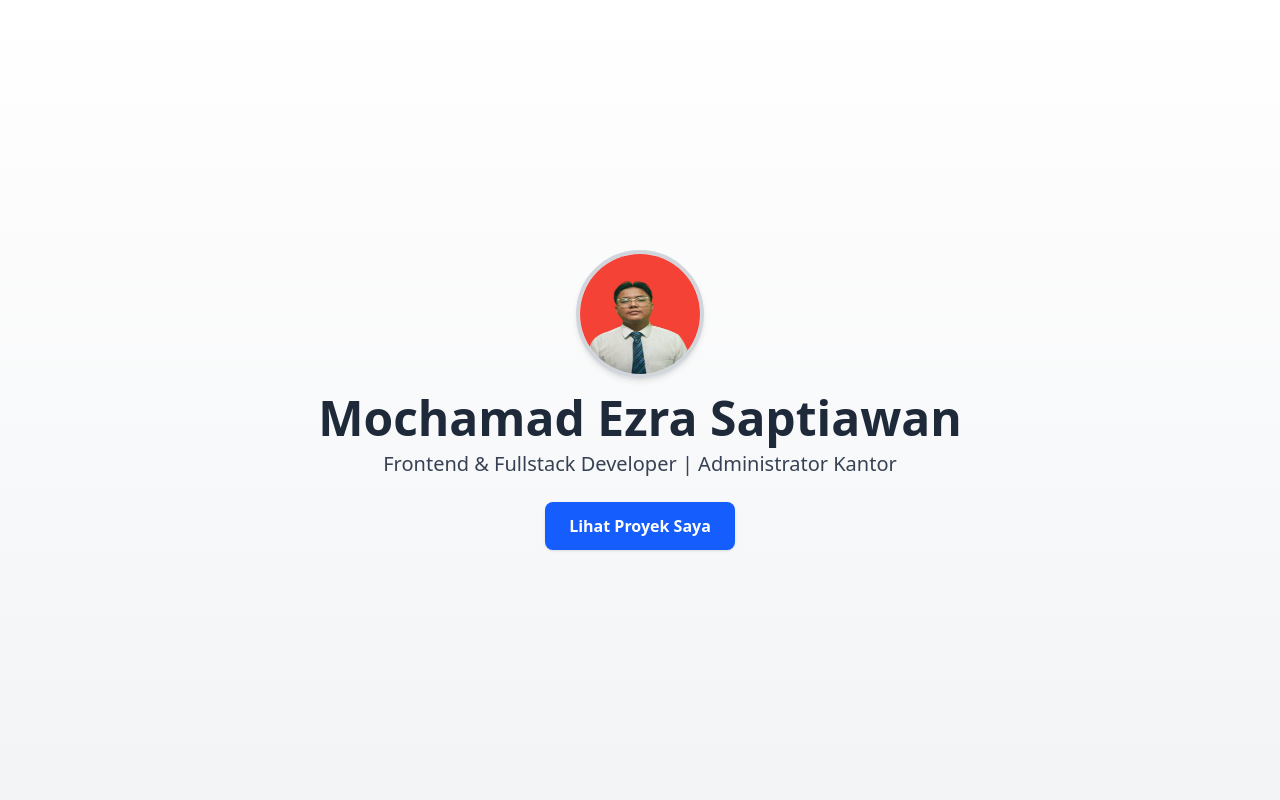
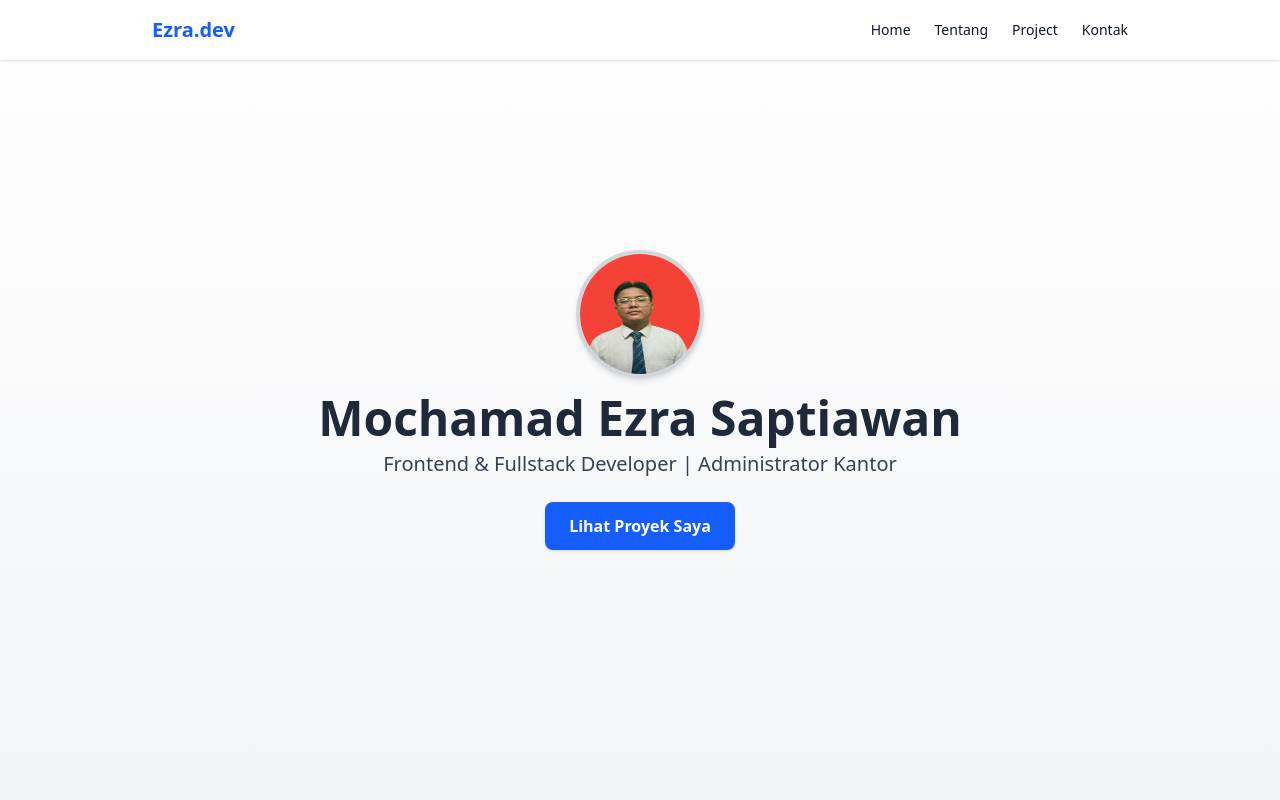
Before and after one commit to kingslayer902/portoflio, a Vue app: page / in a window 1280 px wide. Shown: the top 800 px of the page. Built offline with nearby package versions, Linux system fonts and the light colour scheme.

Commit message:
ubah app sedikit

```diff
--- a/src/App.vue
+++ b/src/App.vue
@@ -4,6 +4,7 @@
     <ProjectSection />
     <AboutSection />
     <FooterSection />
+    <Navbar/>
   </div>
 </template>
 
@@ -12,6 +13,7 @@ import HeroSection from './components/HeroSection.vue'
 import AboutSection from './components/AboutSection.vue'
 import ProjectSection from './components/ProjectSection.vue'
 import FooterSection from './components/FooterSection.vue'
+import Navbar from './components/Navbar.vue'
 
 export default {
   name: 'App',
@@ -19,7 +21,8 @@ export default {
     HeroSection,
     AboutSection,
     ProjectSection,
-    FooterSection
+    FooterSection,
+    Navbar
   }
 }
 </script>
```
